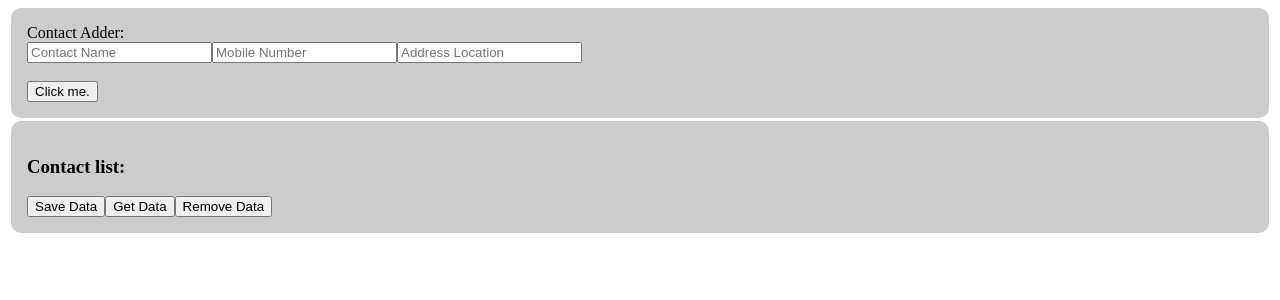
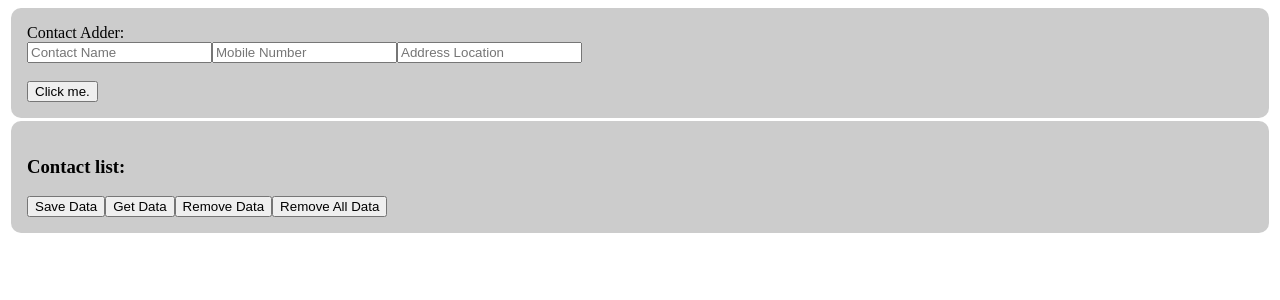
Before and after one commit to SamyamCodesavvy/Contact-Manager-React, a React (Create React App) app: page / in a window 1280 px wide. Shown: the top 300 px of the page. Built offline with nearby package versions, Linux system fonts and the light colour scheme.

Commit message:
add clearData feature to clear all the saved data in local storage

```diff
--- a/src/App.js
+++ b/src/App.js
@@ -23,7 +23,10 @@ const App = () => {
     alert(getData)
   };
   const removeData = () => {
-    localStorage.removeItem("name") //remove the ("name", "abcd") key value pair.
+    localStorage.removeItem("name"); //remove the ("name", "abcd") key value pair.
+  };
+  const clearData = () => {
+    localStorage.clear();
   };
 
   return (
@@ -40,6 +43,7 @@ const App = () => {
         <button onClick = {saveData}>Save Data</button>
         <button onClick = {getData}>Get Data</button>
         <button onClick = {removeData}>Remove Data</button>
+        <button onClick = {clearData}>Remove All Data</button>
 
       </div>
     </>
```
